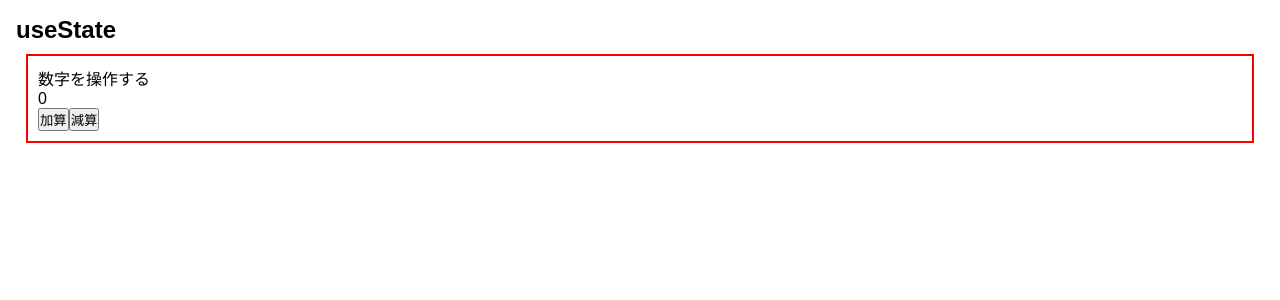
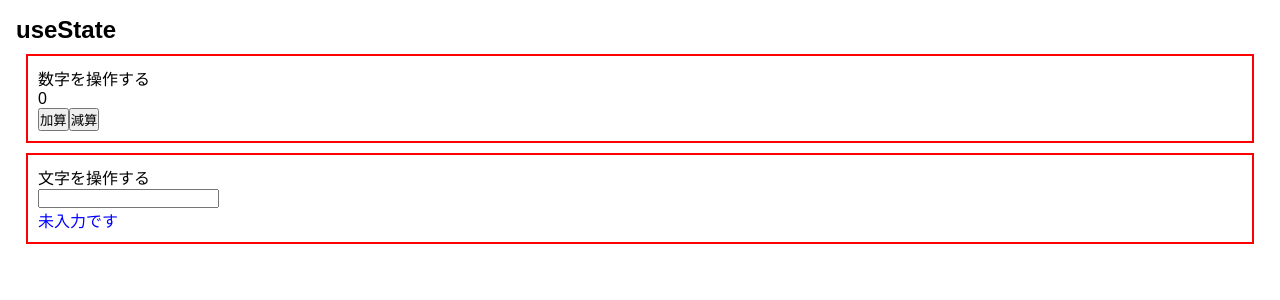
Before and after one commit to keroro0402/Next_Docker_App, a Next.js app in the folder web/: page /01_useState in a window 1280 px wide. Shown: the top 300 px of the page. Built offline with nearby package versions, Linux system fonts and the light colour scheme.

Commit message:
文字のステート用コンポーネント作成

```diff
--- /dev/null
+++ b/web/src/app/01_useState/components/useState02.tsx
@@ -0,0 +1,20 @@
+'use client';
+
+import React, { useState } from 'react';
+
+export default function UseState02() {
+  const [state, setState] = useState('');
+
+  const input = (e: React.ChangeEvent<HTMLInputElement>) => {
+    setState(e.target.value);
+  };
+  return (
+    <>
+      <div>
+        <p>文字を操作する</p>
+        <input type='text' onChange={input} />
+        <p>{state || <span style={{ color: 'blue' }}>未入力です</span>}</p>
+      </div>
+    </>
+  );
+}
--- a/web/src/app/01_useState/page.tsx
+++ b/web/src/app/01_useState/page.tsx
@@ -1,4 +1,5 @@
 import UseState01 from './components/useState01';
+import UseState02 from './components/useState02';
 import '../globals.css';
 export default function UseState() {
   return (
@@ -7,6 +8,9 @@ export default function UseState() {
       <div className='card'>
         <UseState01 />
       </div>
+      <div className='card'>
+        <UseState02 />
+      </div>
     </>
   );
 }
```
